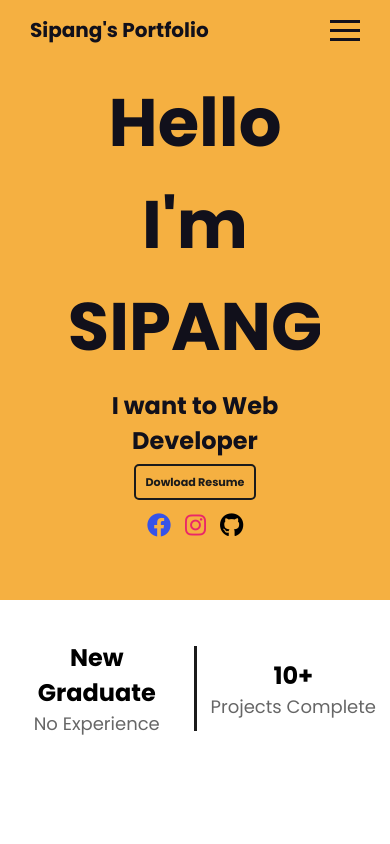
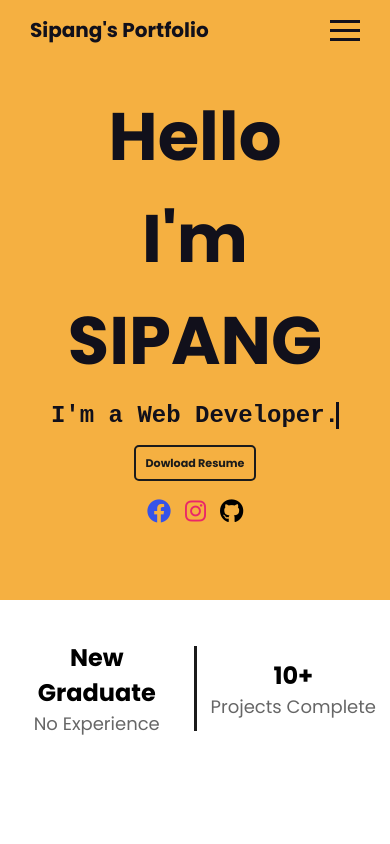
Before and after one commit to aomsk/sipang-portfolio, a plain HTML site: page index.html in a window 390 px wide. Shown: the top 844 px of the page. Drawn offline with Linux system fonts and the light colour scheme.

Commit message:
chore: add typing text animationt

```diff
--- a/index.html
+++ b/index.html
@@ -46,19 +46,22 @@
     <div class="header-info">
       <h1>Hello I'm SIPANG</h1>
       <div class="header-detail">
-        <h3>I want to Web Developer</h3>
+        <div class="typing-box">
+          <h3 class="typing-demo">I'm a Web Developer.</h3>
+        </div>
+        <!-- <h3>I want to be a Web Developer</h3> -->
         <a class="btn-resume" href="./assets/Developer Sipang K. Resume.pdf"
           download="Developer Sipang K. Resume.pdf">Dowload Resume</a>
       </div>
-      <div class="header-detail" style="padding-top: 20px;">
+      <div class="header-detail" style="padding-top: 25px;">
         <a class="icon-social" href="https://www.facebook.com/AOMJSK/" target="_blank">
-          <i class="fa-brands fa-facebook fa-xl fa-beat" style="color: #3653e8;"></i>
+          <i class="fa-brands fa-facebook fa-xl fa-bounce" style="color: #3653e8;"></i>
         </a>
         <a class="icon-social" href="" target="_blank">
-          <i class="fa-brands fa-instagram fa-xl fa-beat" style="color: #ea2768;"></i>
+          <i class="fa-brands fa-instagram fa-xl fa-bounce" style="color: #ea2768;"></i>
         </a>
         <a class="icon-social" href="http://github.com/aomsk" target="_blank">
-          <i class="fa-brands fa-github fa-xl fa-beat" style="color: #000000;"></i>
+          <i class="fa-brands fa-github fa-xl fa-bounce" style="color: #000000;"></i>
         </a>
       </div>
     </div>
@@ -108,7 +111,7 @@
           </div>
           <div class="education-items right">
             <h4>King Mongkut's Institute of Technology Ladkrabang</h4>
-            <p>Bachelor of Science (Information Technology - Software Engineer)</p>
+            <p>Bachelor of Science - Information Technology (Software Engineer)</p>
             <p>Complete 2023</p>
           </div>
         </div>
--- a/styles.css
+++ b/styles.css
@@ -102,21 +102,59 @@ header {
   height: auto;
 }
 
-.header-detail h3 {
+/* .header-detail h3 {
   font-size: 3rem;
   margin: 10px 0;
+} */
+
+.typing-box {
+  /* background-color: red; */
+  display: flex;
+  flex-wrap: wrap;
+  justify-content: end;
+  /* margin: 20px 0; */
+  margin-bottom: 20px;
+}
+
+.typing-demo {
+  width: 20ch;
+  animation: typing 2s steps(22), blink .5s step-end infinite alternate;
+  white-space: nowrap;
+  overflow: hidden;
+  border-right: 3px solid;
+  font-family: monospace;
+  font-size: 5em;
+}
+
+@keyframes typing {
+  from {
+    width: 0
+  }
+}
+
+@keyframes blink {
+  50% {
+    border-color: transparent
+  }
 }
 
 .icon-social {
+  padding: 0 5px;
+}
 
-  padding: 8px 5px;
+/* .fa-facebook {
+  color: #1b1b1b;
+  transition: color .5s ease-out;
 }
+
+.fa-facebook:hover {
+  color: #3653e8;
+} */
 
 .btn-resume {
   text-decoration: none;
   font-size: calc(50% + 0.8vmin);
   font-weight: 700;
-  /* background-color: #11101b; */
   border: 2px solid #1b1b1b;
   color: #1b1b1b;
   padding: 8px 10px;
@@ -361,6 +399,10 @@ footer {
     font-size: 2.5rem;
   }
 
+  .typing-box {
+    justify-content: center;
+  }
+
   .about-items {
     padding: 0 2rem;
   }
@@ -386,6 +428,10 @@ footer {
 
   .header-detail h3 {
     font-size: 2.5rem;
+  }
+
+  .typing-box {
+    justify-content: center;
   }
 
   .about-items {
@@ -457,8 +503,12 @@ footer {
     font-size: 4.2rem;
   }
 
-  .header-detail h3 {
-    font-size: 1.5rem;
+  .typing-box h3 {
+    font-size: 2.2rem;
+  }
+
+  .typing-box {
+    justify-content: center;
   }
 
   .status-container {
@@ -500,6 +550,10 @@ footer {
     /* margin: 50px 0 10px; */
   }
 
+  .typing-box h3 {
+    font-size: 1.5rem;
+  }
+
   .skills-items svg {
     width: 35px;
     height: 35px;
```
